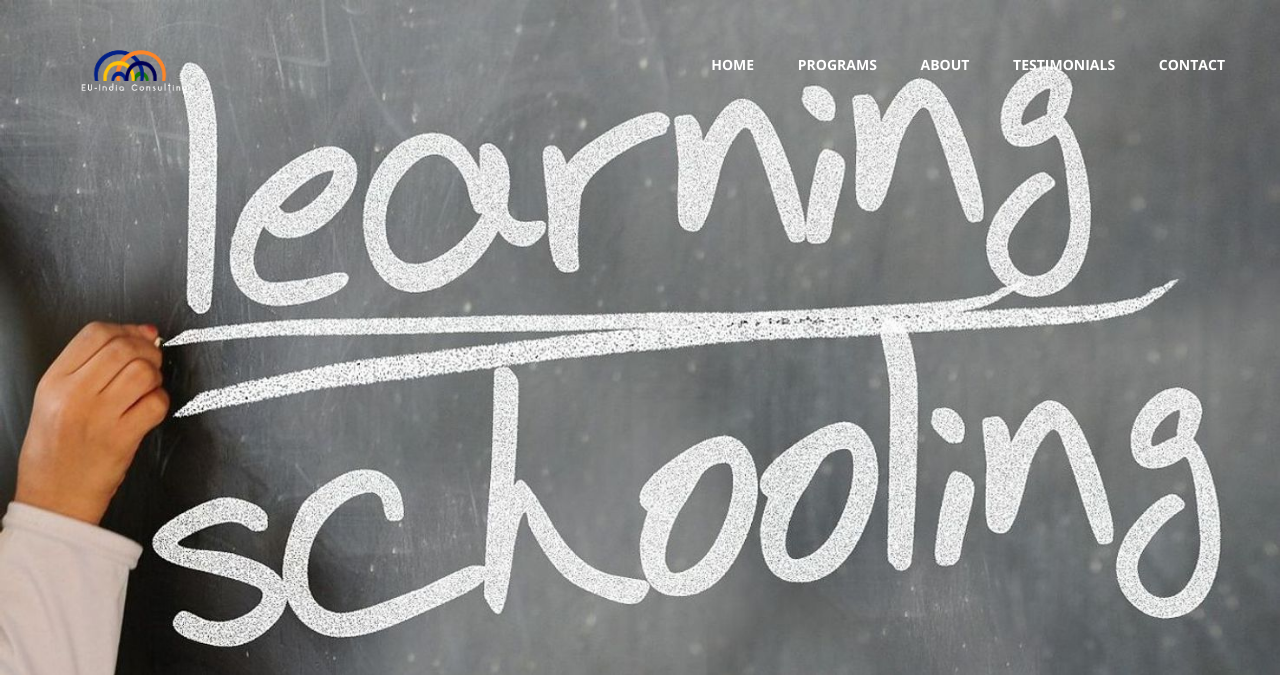
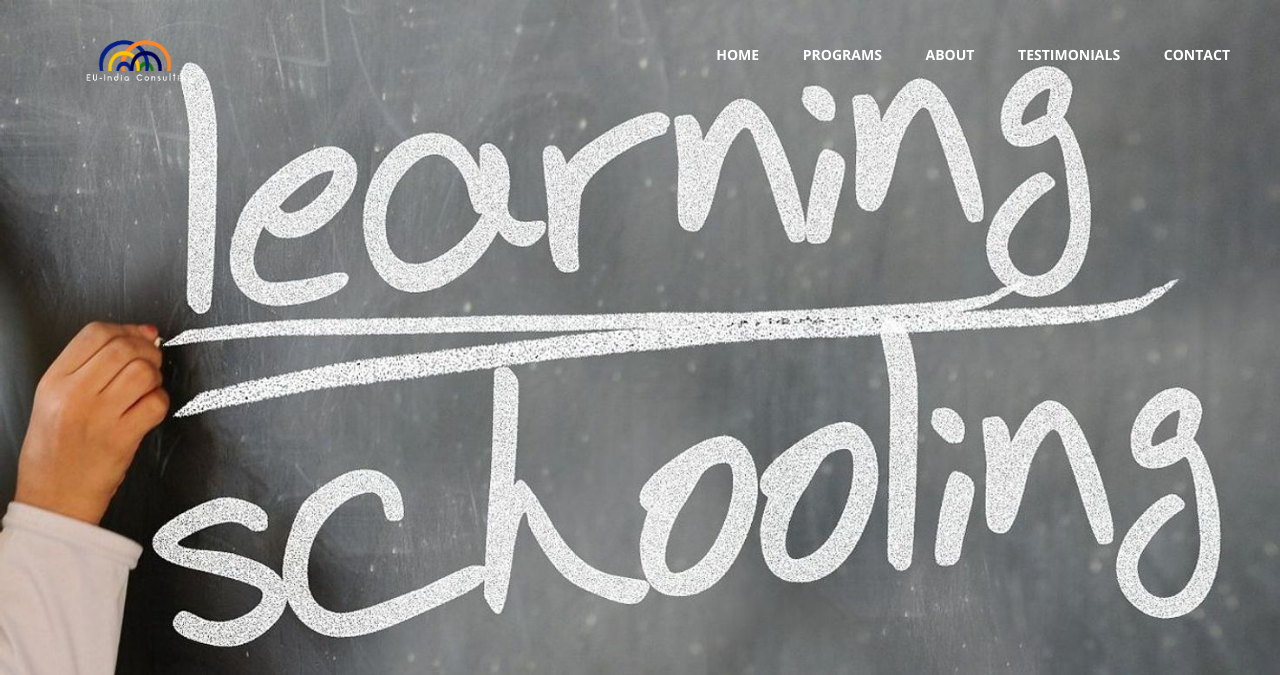
Before and after one commit to sharmaprakhar475/eu-india-consulting, a PHP site: page /index.php in a window 1280 px wide. Shown: the top 675 px of the page. Run offline with PHP 8.4, Linux system fonts and the light colour scheme; some libraries are stand-ins or nearby versions; some web fonts are replaced.

Commit message:
cut-2 dev-5

```diff
--- a/css/main.css
+++ b/css/main.css
@@ -125,9 +125,9 @@ ul li {
 	/* background: rgba(0, 0, 0, 0.18); */
 }
 #header .header-content {
-	margin: 0 auto;
+	margin: 0 60px;
 	max-width: 1170px;
-	padding: 40px 0;
+	padding: 30px 0;
 	width: 100%;
 	-moz-transition: padding 0.3s;
 	-o-transition: padding 0.3s;
--- a/header.php
+++ b/header.php
@@ -2,6 +2,7 @@
 $filename=basename($_SERVER['SCRIPT_NAME']);
 $filename_arr=explode(".",$filename);
 $page_type=$filename_arr[0];
+
 if($page_type=="index"){
 $banner_url="./images/slides/3.jpg";
 $home="#banner";
@@ -37,7 +38,7 @@ $contact="./#contact";
 ?>
 <section class="banner" role="banner"  >
   <header id="header">
-    <div class="header-content clearfix" > <a class="logo" href="/"><img src="images/logo/logo.png" width="150px" style="padding-top:5px;"></a>
+    <div class="header-content clearfix" > <a class="logo" href="/" ><img src="images/logo/logo.png" width="150px" style="padding-top:5px;"></a>
       <nav class="navigation" role="navigation">
         <ul class="primary-nav" style="padding-top:15px;padding-bottom:0px;">
 		      <li><a href="<?php echo $home; ?>">Home</a></li>
```
